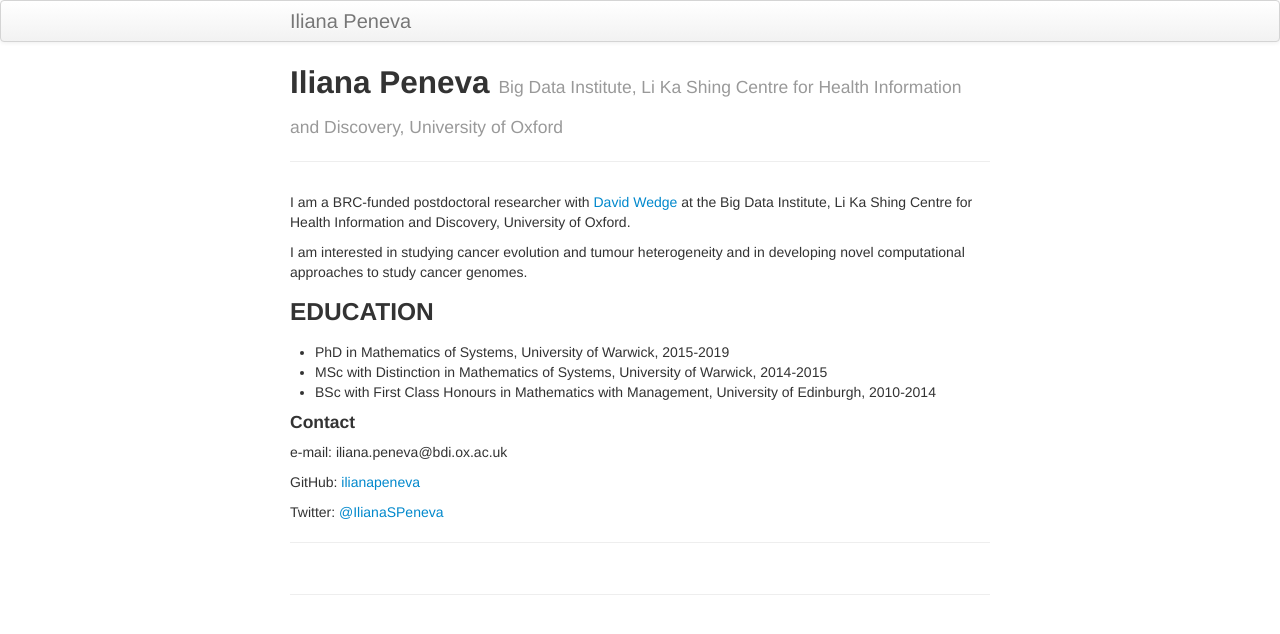
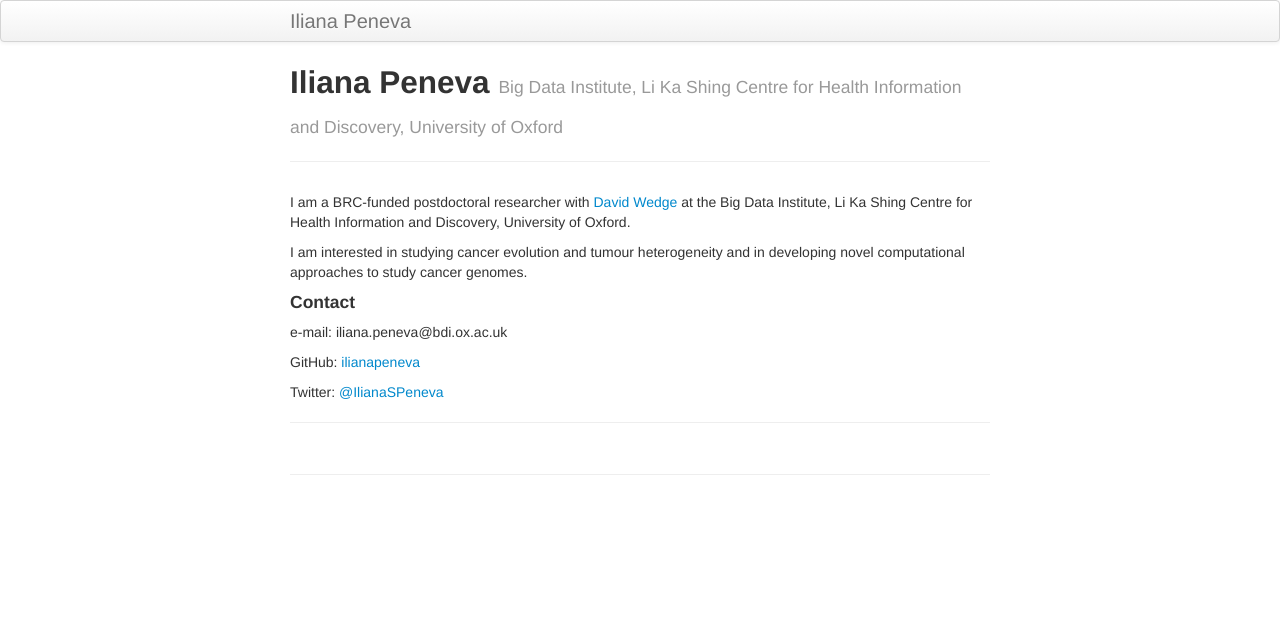
Before and after one commit to ilianapeneva/ilianapeneva.github.io, a Jekyll site: the page built from index.md, in a window 1280 px wide. Shown: the top 634 px of the page. Built offline with Jekyll 4.4.1, drawn with Linux system fonts in a browser that asks for light colours.

Commit message:
removed education section

```diff
--- a/index.md
+++ b/index.md
@@ -12,10 +12,6 @@ I am interested in studying cancer evolution and tumour heterogeneity and in dev
 approaches to study cancer genomes.
 
 
-### EDUCATION
-- PhD in Mathematics of Systems, University of Warwick, 2015-2019
-- MSc with Distinction in Mathematics of Systems, University of Warwick, 2014-2015
-- BSc with First Class Honours in Mathematics with Management, University of Edinburgh, 2010-2014
 
 #### Contact
 e-mail: iliana.peneva@bdi.ox.ac.uk
```
